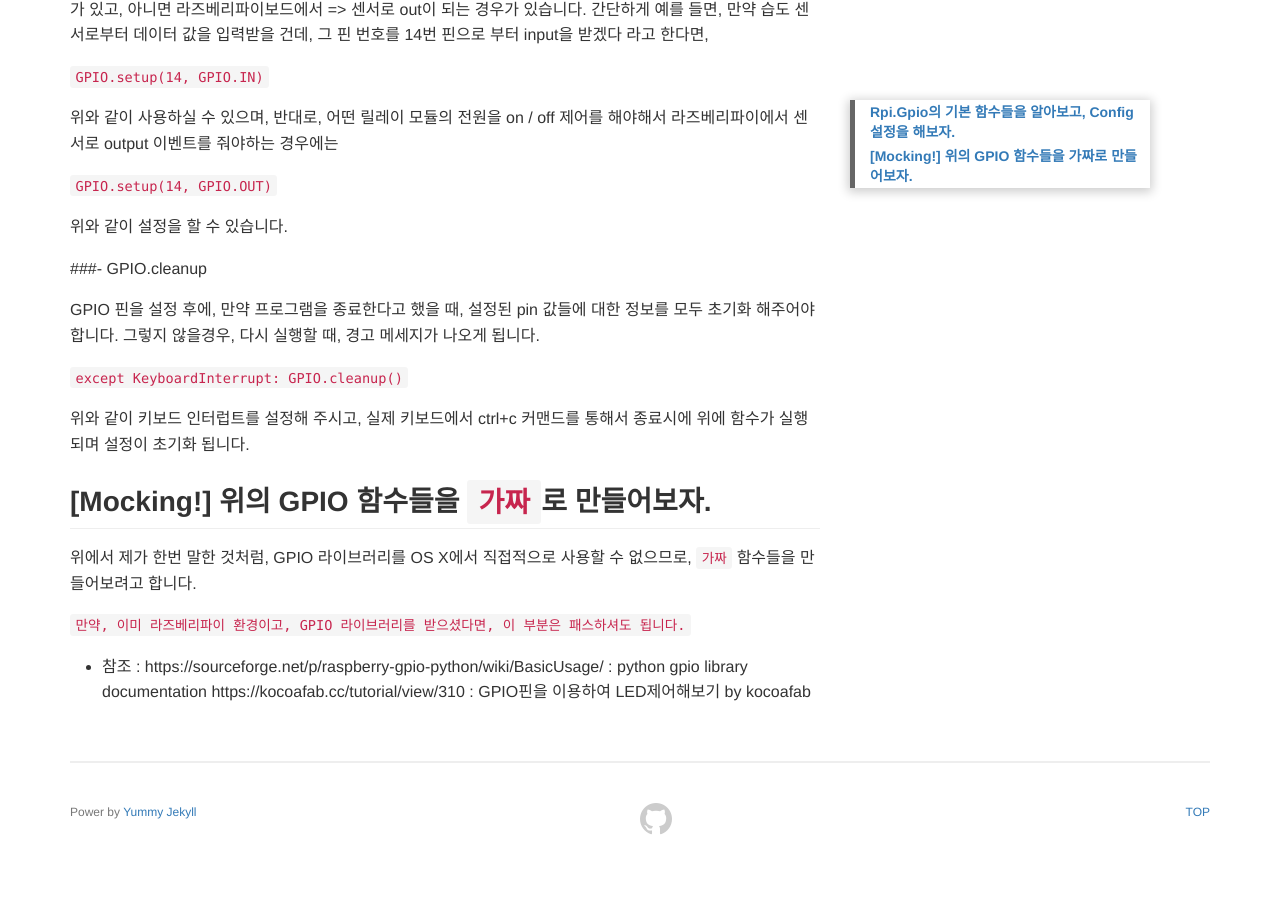
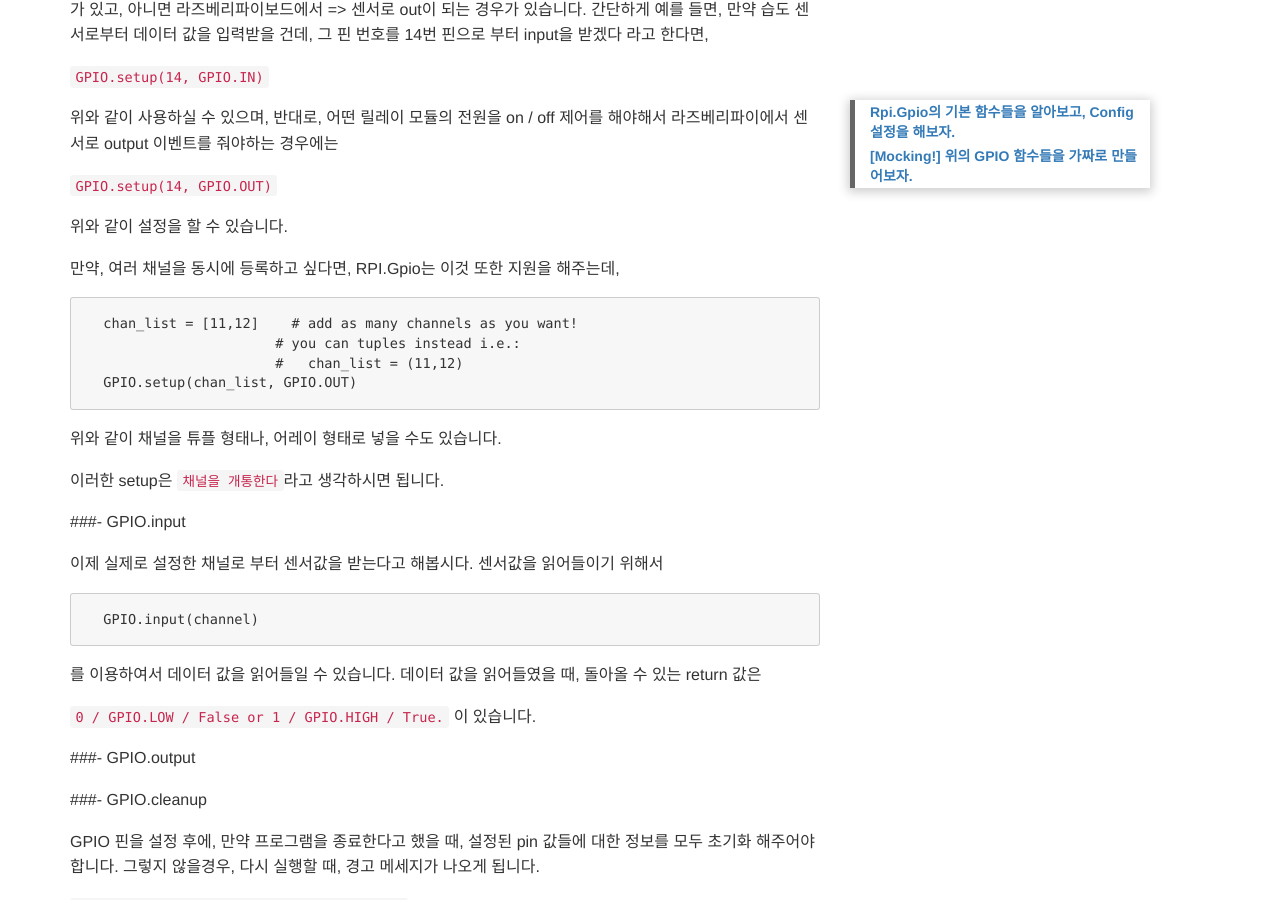
Before and after one commit to heesuk-ahn/heesuk-ahn.github.io, a Jekyll site: the page built from _posts/2018-09-16-python-gpio-1.md, in a window 1280 px wide and 900 px high, scrolled down 1790 px. Built offline with Jekyll 4.4.1, drawn with Linux system fonts in a browser that asks for light colours; our own code applies the rules of GitHub Pages for plain Markdown files; a script that is not in the unit is left out; before the commit the page ends 2633 px from its top, so only the background shows below that.

Commit message:
refactor: post 글 수정

````diff
--- a/_posts/2018-09-16-python-gpio-1.md
+++ b/_posts/2018-09-16-python-gpio-1.md
@@ -82,6 +82,32 @@ Git을 이용해서 가져오실 예정이라면, 제가 하는 방법이 도움
 
   위와 같이 설정을 할 수 있습니다.
 
+  만약, 여러 채널을 동시에 등록하고 싶다면, RPI.Gpio는 이것 또한 지원을 해주는데,
+
+  ```
+  chan_list = [11,12]    # add as many channels as you want!
+                       # you can tuples instead i.e.:
+                       #   chan_list = (11,12)
+  GPIO.setup(chan_list, GPIO.OUT)
+  ```
+  위와 같이 채널을 튜플 형태나, 어레이 형태로 넣을 수도 있습니다.
+
+  이러한 setup은 `채널을 개통한다`라고 생각하시면 됩니다.
+
+###- GPIO.input
+
+  이제 실제로 설정한 채널로 부터 센서값을 받는다고 해봅시다. 센서값을 읽어들이기 위해서
+
+  ```
+  GPIO.input(channel)
+  ```
+  를 이용하여서 데이터 값을 읽어들일 수 있습니다. 데이터 값을 읽어들였을 때, 돌아올 수 있는 return 값은
+
+  `0 / GPIO.LOW / False or 1 / GPIO.HIGH / True.` 이 있습니다.
+
+###- GPIO.output
+
+
 ###- GPIO.cleanup
 
  GPIO 핀을 설정 후에, 만약 프로그램을 종료한다고 했을 때, 설정된 pin 값들에 대한 정보를 모두 초기화 해주어야 합니다.
````
Also changed, not shown: other parts of _posts/2018-09-16-python-gpio-1.md (+1 -1 lines).
